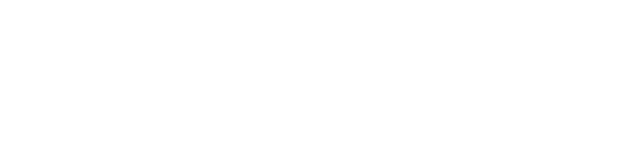
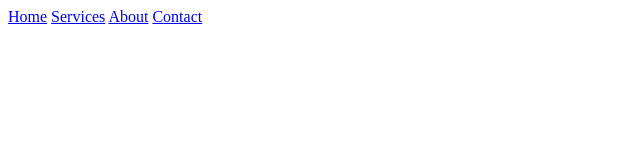
Before and after one commit to Silas-PsuedoTech/PsuedoTechnologies-Website, a plain HTML site: page Contact.html in a window 1280 px wide. Shown: the whole page, without its empty margins (0-640 px from the left). Drawn offline with Linux system fonts and the light colour scheme.

Commit message:
Update Contact.html

```diff
--- a/Contact.html
+++ b/Contact.html
@@ -3,5 +3,12 @@
 <head>
   <meta charset="utf-8">
   <title>Psuedo Tech Contacts</title>
+  <body>
+    <nav>
+  <a href="index.html">Home</a>
+  <a href="services.html">Services</a>
+  <a href="about.html">About</a>
+  <a href="contact.html"> Contact</a>
+  </body>
 </head>
 </html>
```
